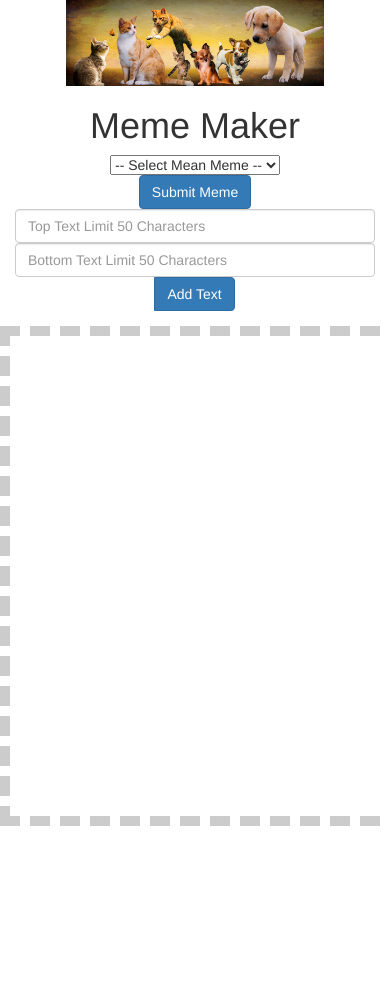
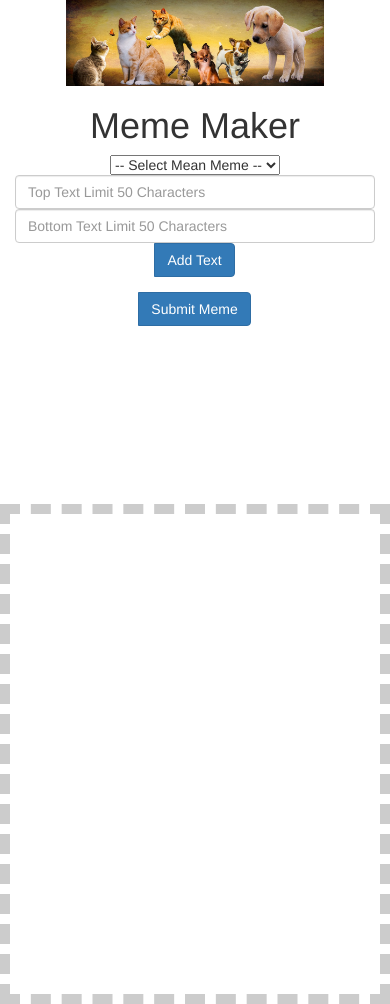
Before and after one commit to jpk2f2/MemeZouSite, a PHP site: page / in a window 390 px wide; the page is wider, and only the part inside the window is pictured. Before the commit the page ends 826 px from the top of that part, so only its background shows below. Run offline with PHP 8.4, Linux system fonts and the light colour scheme; some libraries are stand-ins or nearby versions.

Commit message:
fixed floating div
div was caused by bootstraps 12 columns. Previously, only 8 were filled which made the 'holder' div mess up the form above.

```diff
--- a/index.html
+++ b/index.html
@@ -14,30 +14,39 @@
     <script type="text/javascript" src="scripts.js"></script>
 
 </head>
+
+<body>
 <div class="text-center">
     <img style="margin-top:0;width:66%;height:10%;" src="memesbanner.jpg" alt="image not loading"/>
     <h1>Meme Maker</h1>
     <div class="col-md-offset-4 col-md-4">
-        <form class="form">
+    <!--<div class="col-md-12">-->
+        <!--<form class="form">-->
+        <form>
             <div class="form-group text-center">
               <select onchange="document.getElementById('memePic').src = this.value">
                 <option disabled selected value> -- Select Mean Meme -- </option>
                 <option value="grumpy.jpg">Grumpy Cat</option>
               </select>
               <br>
-              <div class="input-group-btn">
-                <button id="memeButton" class="btn btn-primary">Submit Meme</button>
-              </div>
               <input type="text" name="topText" class="form-control input-box" placeholder="Top Text Limit 50 Characters">
               <input type="text" name="bottomText" class="form-control input-box" placeholder="Bottom Text Limit 50 Characters">
-              <div class="input-group-btn">
+              <div class="input-group-btn"style="margin-top:1px;">
                   <button id="submitButton" class="btn btn-primary">Add Text</button>
               </div>
+            </div>
+            <div class="input-group-btn" style="margin-top:1px;">
+              <button id="memeButton" class="btn btn-primary">Submit Meme</button>
             </div>
         </form>
     </div>
 </div>
+<br>
+<br>
+<br>
+<br>
+<br>
+<div id="holder" class="col-md-offset-8">
+  <img id="memePic"></img>
 </div>
-<div id="holder">
-  <img id="memePic" style="width: 100%; height= 100%;"></img>
-</div>
+</body>
--- a/styles.css
+++ b/styles.css
@@ -1,34 +1,8 @@
-.jumbotron {
-    text-align: center;
-}
-
-.container-fluid {
-    padding: 60px 50px;
-}
-#holder {
-    display: block;
-    display: -webkit-block;
-  /*  width: 35%; */
-    max-width: 500px;
-    width: 500px;
-  /*  height: 35%; */
-    height: 500px;
-    max-height: 500px;
-    margin: 20px auto;
-    border: 10px dashed #ccc;
-    margin-top: auto;
-}
-
-.emptyHolder {
+/*.emptyHolder {
 
     border: 10px dashed #ccc;
 
 }
-
-.jumbotron {
-    background: #404040;
-}
-
 .hoverBox {
     border: 20px dashed #ccc;
     cursor: pointer;
@@ -42,3 +16,19 @@
   width: 100%;
   padding-top: 5px;
 }
+*/
+#holder {
+    /*display: block;
+    display: -webkit-block;*/
+  /*  width: 35%; */
+    max-width: 100%;
+    width: 500px;
+  /*  height: 35%; */
+    height: 500px;
+    max-height: 100%;
+    margin-top: 20%;
+    border: 10px dashed #ccc;
+}
+.container-fluid {
+    padding: 60px 50px;
+}
```
